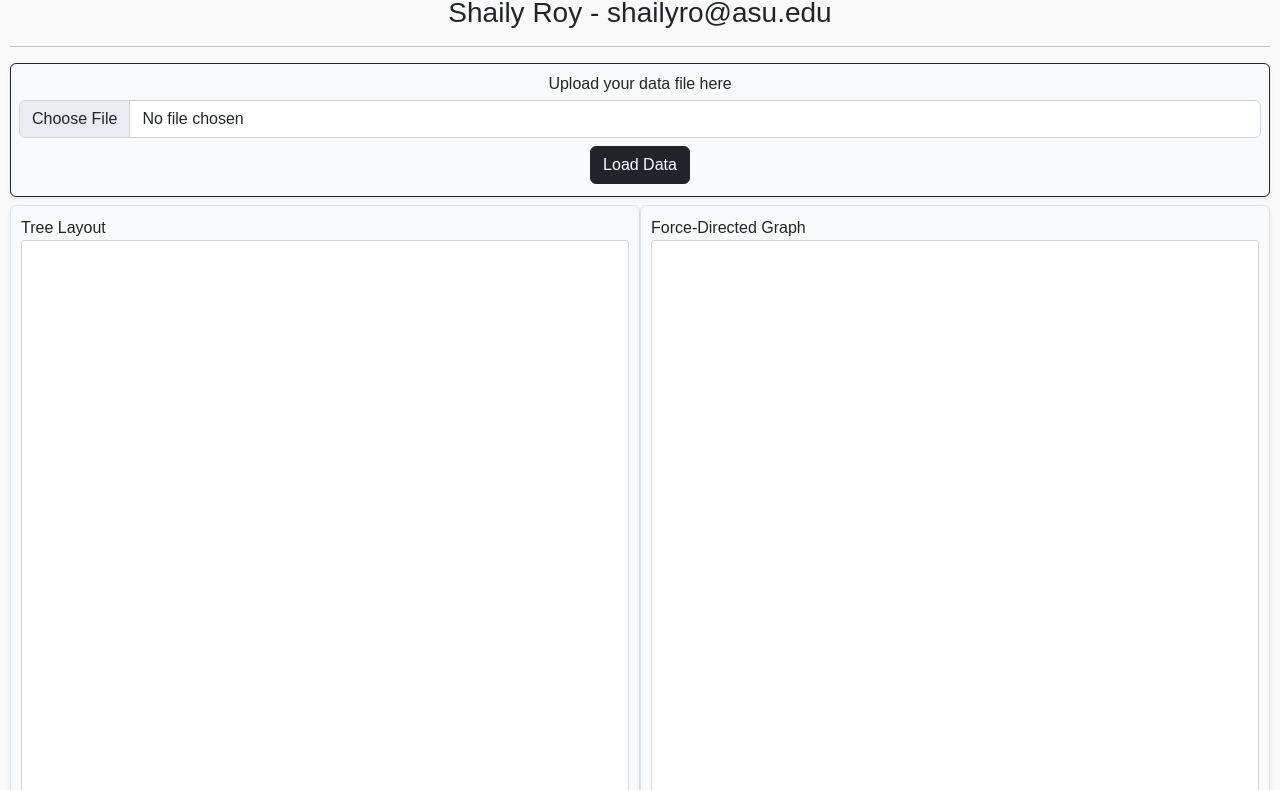
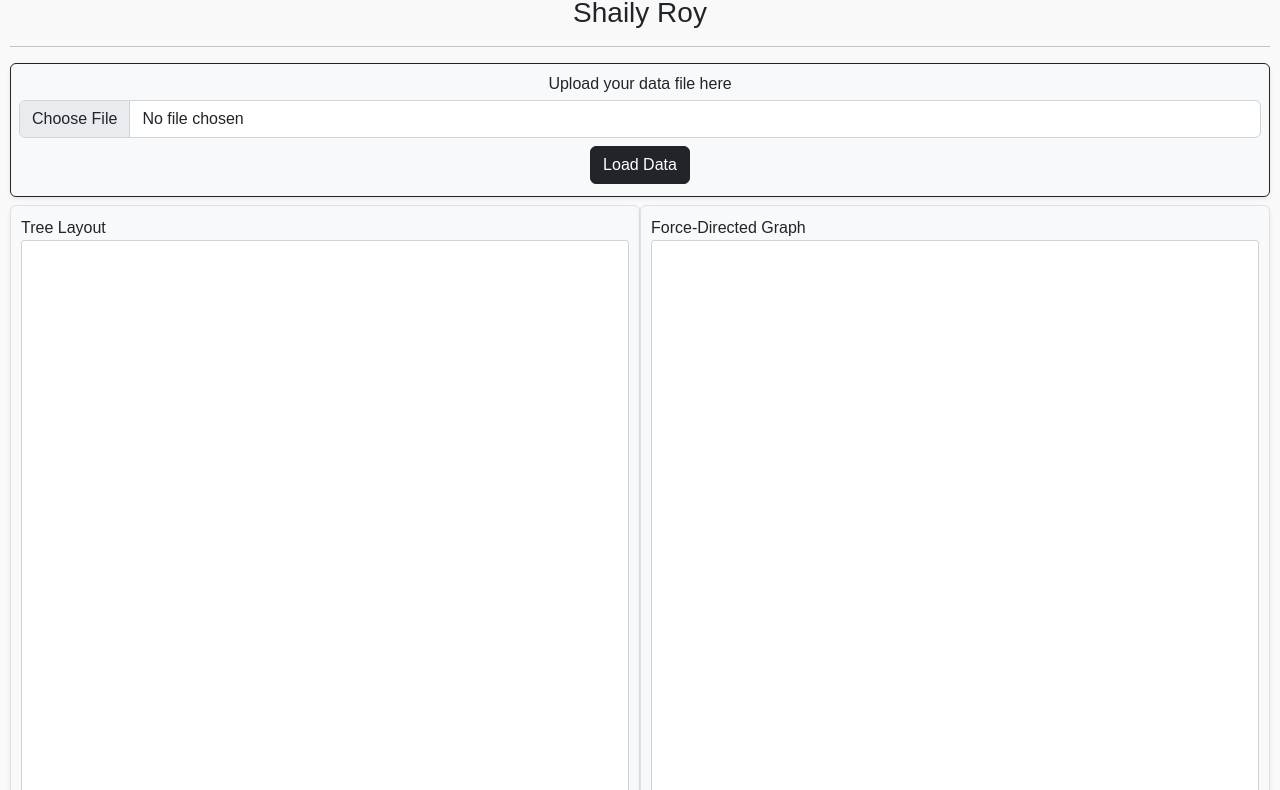
Before and after one commit to ShailyRoy/creating_synthatic_data_and_visualization, a plain HTML site: page completed/index.html in a window 1280 px wide. Shown: the part 82-872 px from the top of the page. Drawn offline with nearby package versions, Linux system fonts and the light colour scheme.

Commit message:
Update index.html

```diff
--- a/completed/index.html
+++ b/completed/index.html
@@ -10,7 +10,7 @@
 <body>
     <div class="myContainer">
         <h1>Tree Layout to Force-Directed Graph</h1>
-        <h3>Shaily Roy - shailyro@asu.edu</h3>
+        <h3>Shaily Roy</h3>
         <hr>
 
         <form class="border border-dark rounded p-2 mb-2 bg-light shadow-sm">
```
